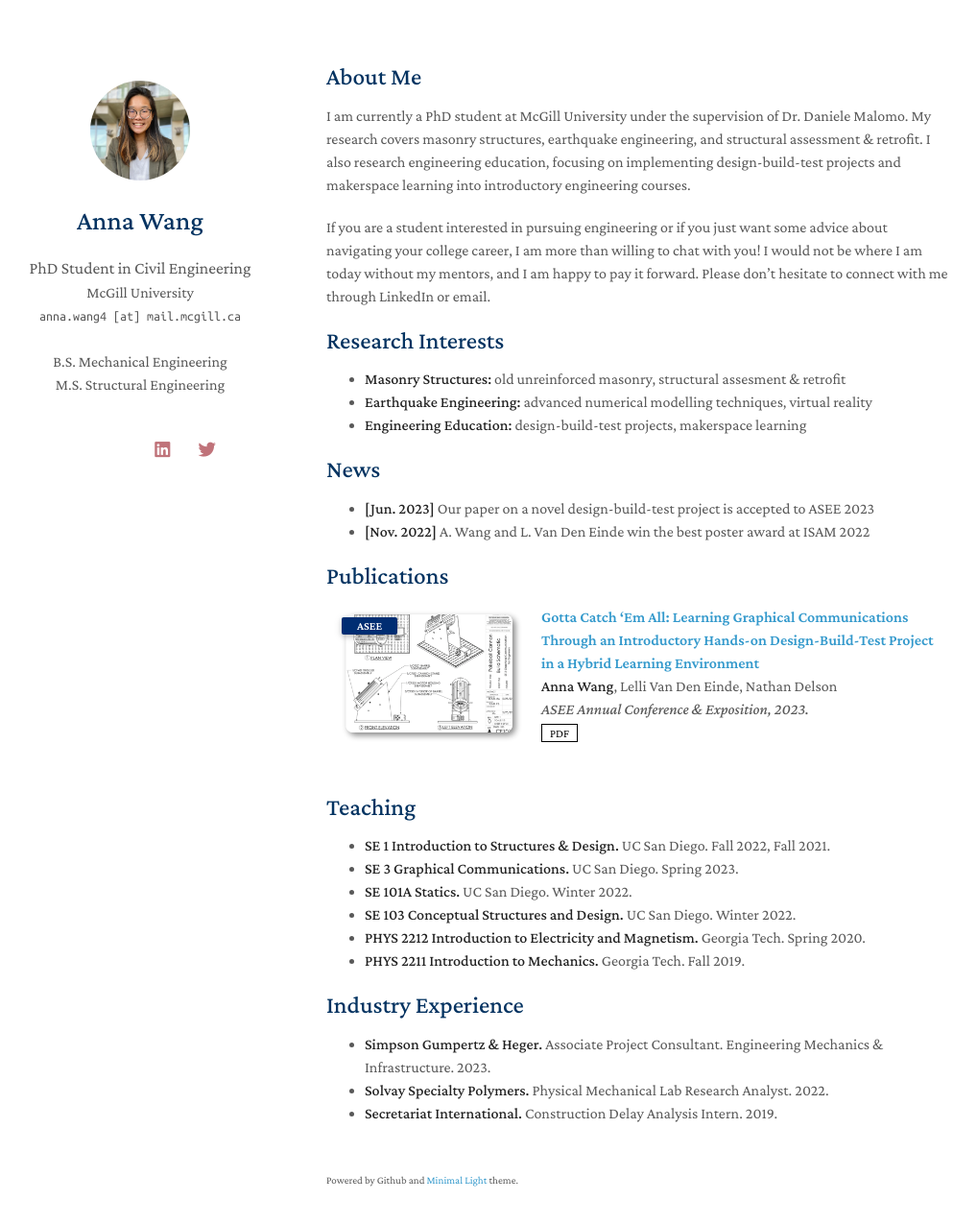
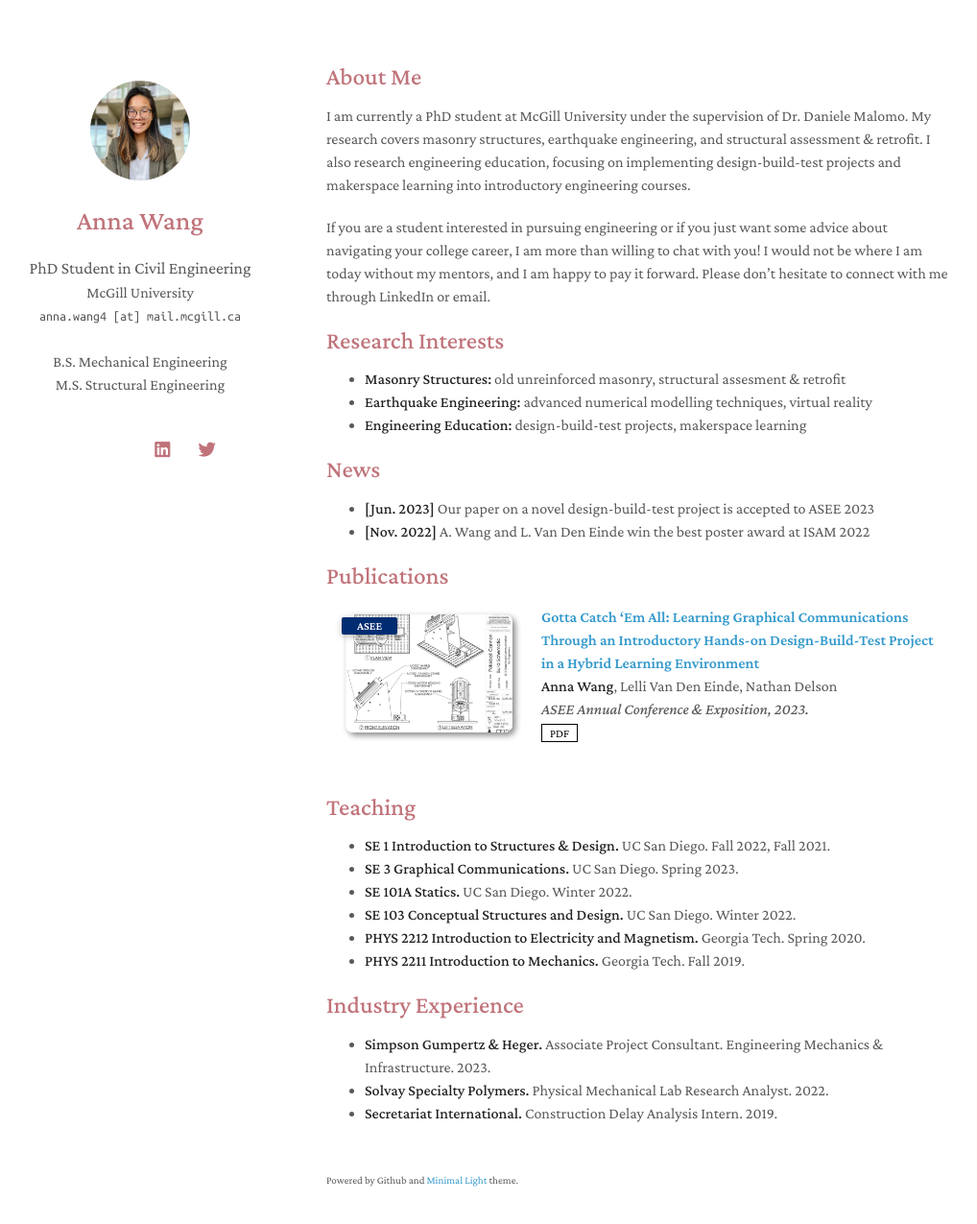
Before and after one commit to anna-h-wang/annawang, a Jekyll site: the page built from index.md, in a window 1280 px wide and 1310 px high. Shown: the top 1275 px of the window at 96% size, without its empty margins (130-1148 px from the left). Built offline with Jekyll 4.4.1, drawn with Linux system fonts in a browser that asks for light colours; nearby versions of some CDN libraries; a style sheet for code colours, icons or effects is not loaded; our own code applies the rules of GitHub Pages for plain Markdown files.

Commit message:
Update minimal-light-no-dark-mode.scss

```diff
--- a/_sass/minimal-light-no-dark-mode.scss
+++ b/_sass/minimal-light-no-dark-mode.scss
@@ -196,18 +196,18 @@ papertitle {
 
 h3, h4, h5, h6 {
   font-weight: 600;
-  color:#043361;
+  color:#C0737A;
   margin:0 0 20px;
 }
 
 h1 {
   font-weight: 500;
-  color:#043361;
+  color:#C0737A;
   margin:0 0 20px;
 }
 
 h2 {
-  color:#043361;
+  color:#C0737A;
   font-weight: 500;
   margin:2px 0px 15px;
   font-size: 157%;
```
